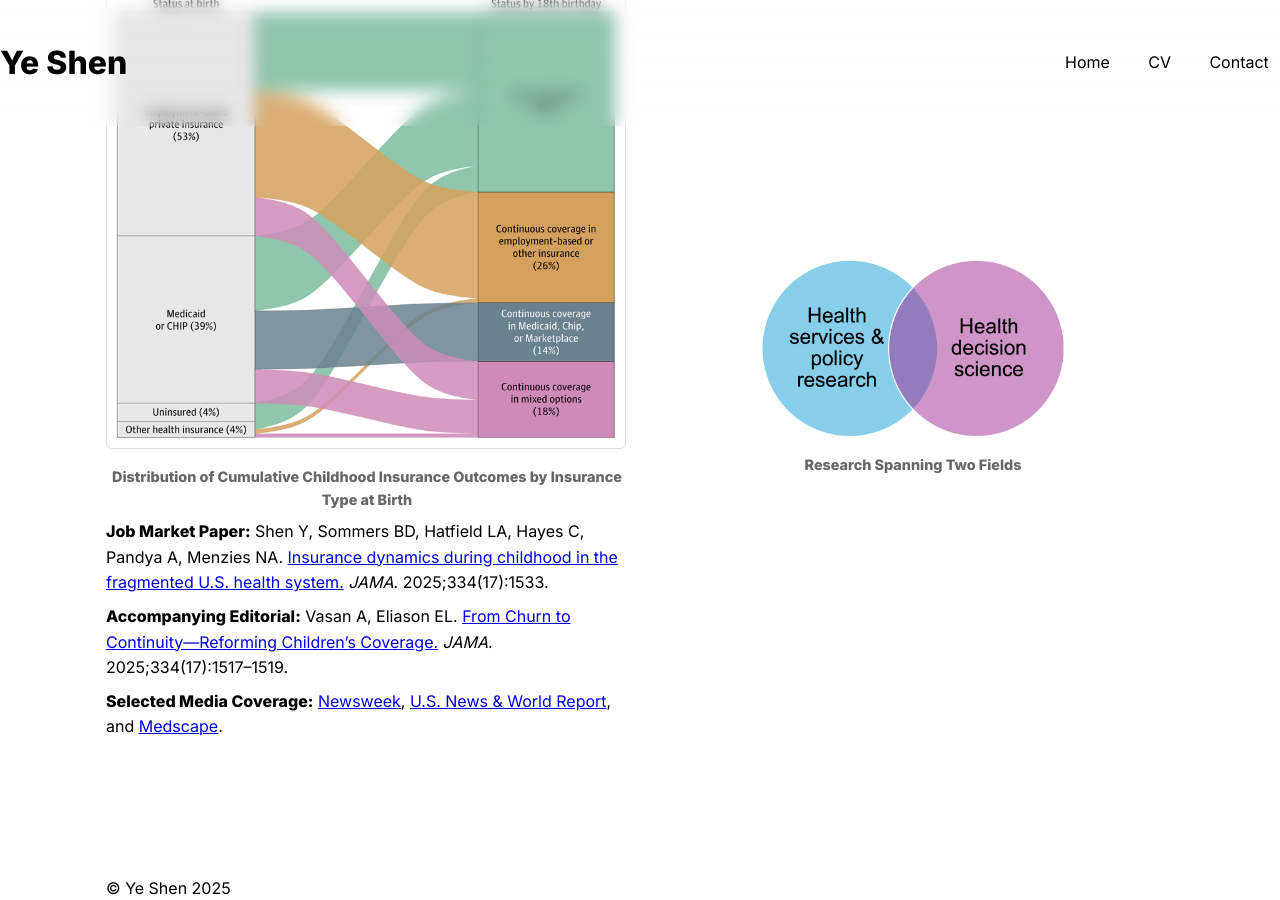
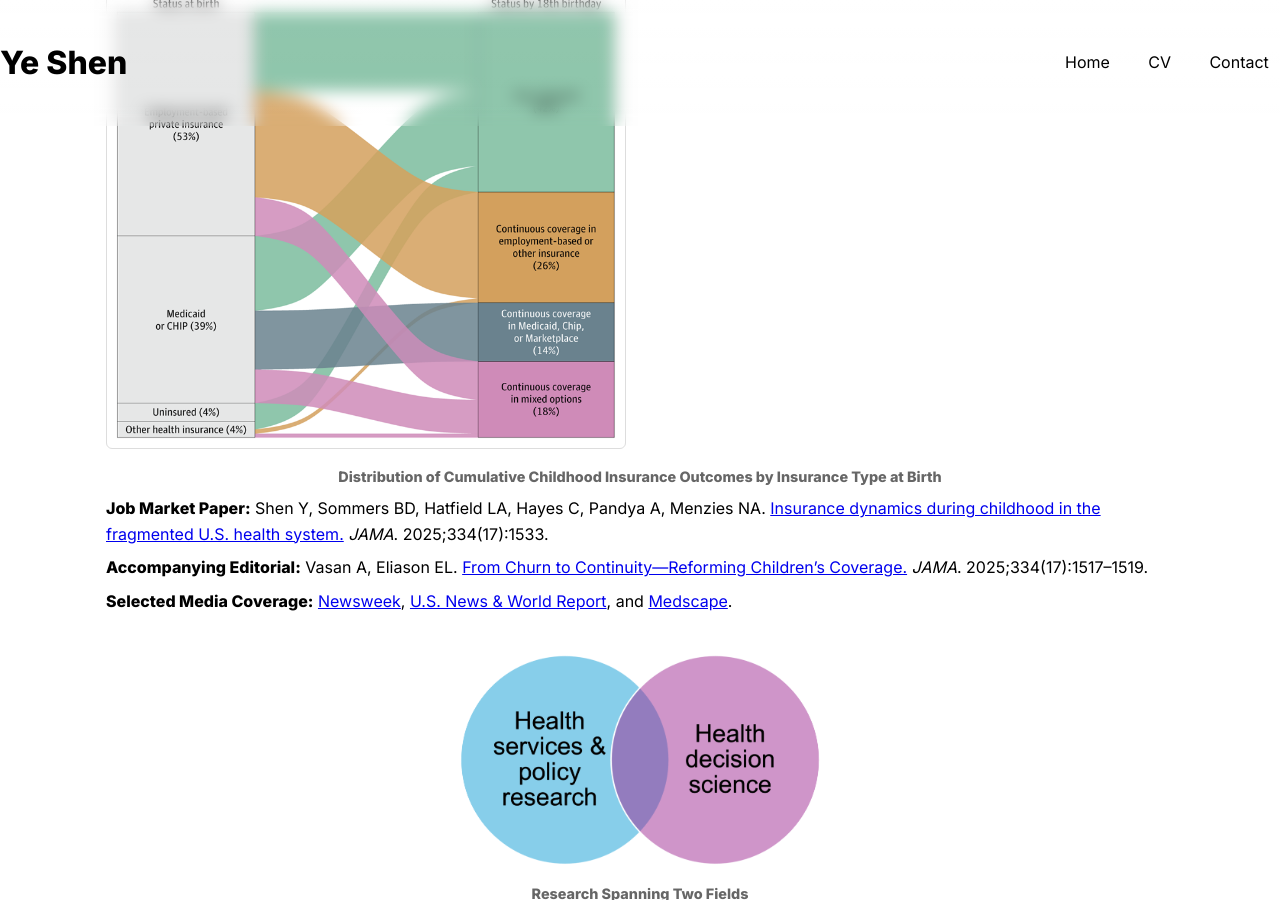
Before and after one commit to yshen11/yeshen-site, a Jekyll site: the page built from index.md, in a window 1280 px wide and 900 px high, scrolled down 719 px. Built offline with Jekyll 4.4.1, drawn with Linux system fonts in a browser that asks for light colours.

Commit message:
Update index.md

```diff
--- a/index.md
+++ b/index.md
@@ -28,7 +28,7 @@ title: Home
   </div>
 </section>
 
-<section style="max-width:1100px; margin:3rem auto; display:grid; grid-template-columns: repeat(auto-fit, minmax(280px, 1fr)); gap:1.5rem; align-items:center; justify-items:center;">
+<section style="max-width:1100px; margin:3rem auto; display:grid; grid-template-columns: 1fr; gap:2rem; justify-items:center;">
   <figure style="margin:0;">
     <img src="{{ '/assets/img/childhoodinsurancefig3.png' | relative_url }}"
          alt="Childhood insurance coverage flow diagram"
```
